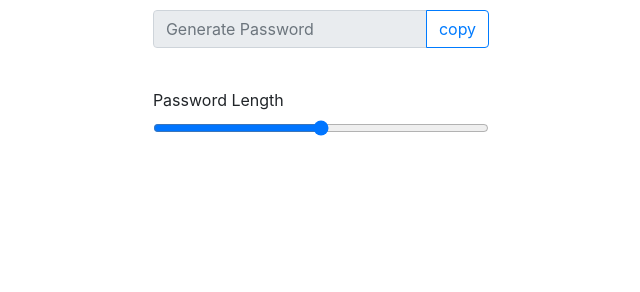
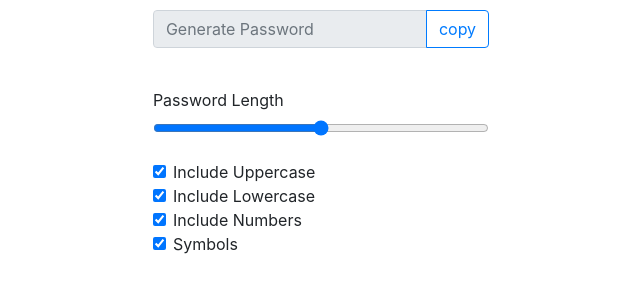
Before and after one commit to fidel-bello/password-generator, a plain HTML site: page index.html in a window 1280 px wide. Shown: the part 108-400 px from the top of the page, without its empty margins (319-959 px from the left). Drawn offline with nearby package versions, Linux system fonts and the light colour scheme.

Commit message:
made check boxes for uppercase, lowercase, numbers, and symbols

```diff
--- a/index.html
+++ b/index.html
@@ -26,6 +26,25 @@
                <!--made a label with password length min of 10-20 characters-->
                <label id="passLengthLabel" for="passLenght">Password Length</label>
                <input type="range" min="10" max="20" class="form-control-range" id="passlength">
+               <br>
+               <!--made check boxes for uppercase, lowercase, numbers, symbols-->
+               <div class="form-check">
+                   <input class="form-check-input" type="checkbox" id="uppercaseChk" checked>
+                   <label class="form-check-label" for="uppercaseChk">Include Uppercase</label>
+               </div>
+               <div class="form-check">
+                <input class="form-check-input" type="checkbox" id="uppercaseChk" checked>
+                <label class="form-check-label" for="uppercaseChk">Include Lowercase</label>
+                </div>
+                <div class="form-check">
+                    <input class="form-check-input" type="checkbox" id="uppercaseChk" checked>
+                    <label class="form-check-label" for="uppercaseChk">Include Numbers</label>
+                </div>
+                <div class="form-check">
+                    <input class="form-check-input" type="checkbox" id="uppercaseChk" checked>
+                    <label class="form-check-label" for="uppercaseChk">Symbols</label>
+                </div>
+                <br>
             </form>
 
         </div>
```
